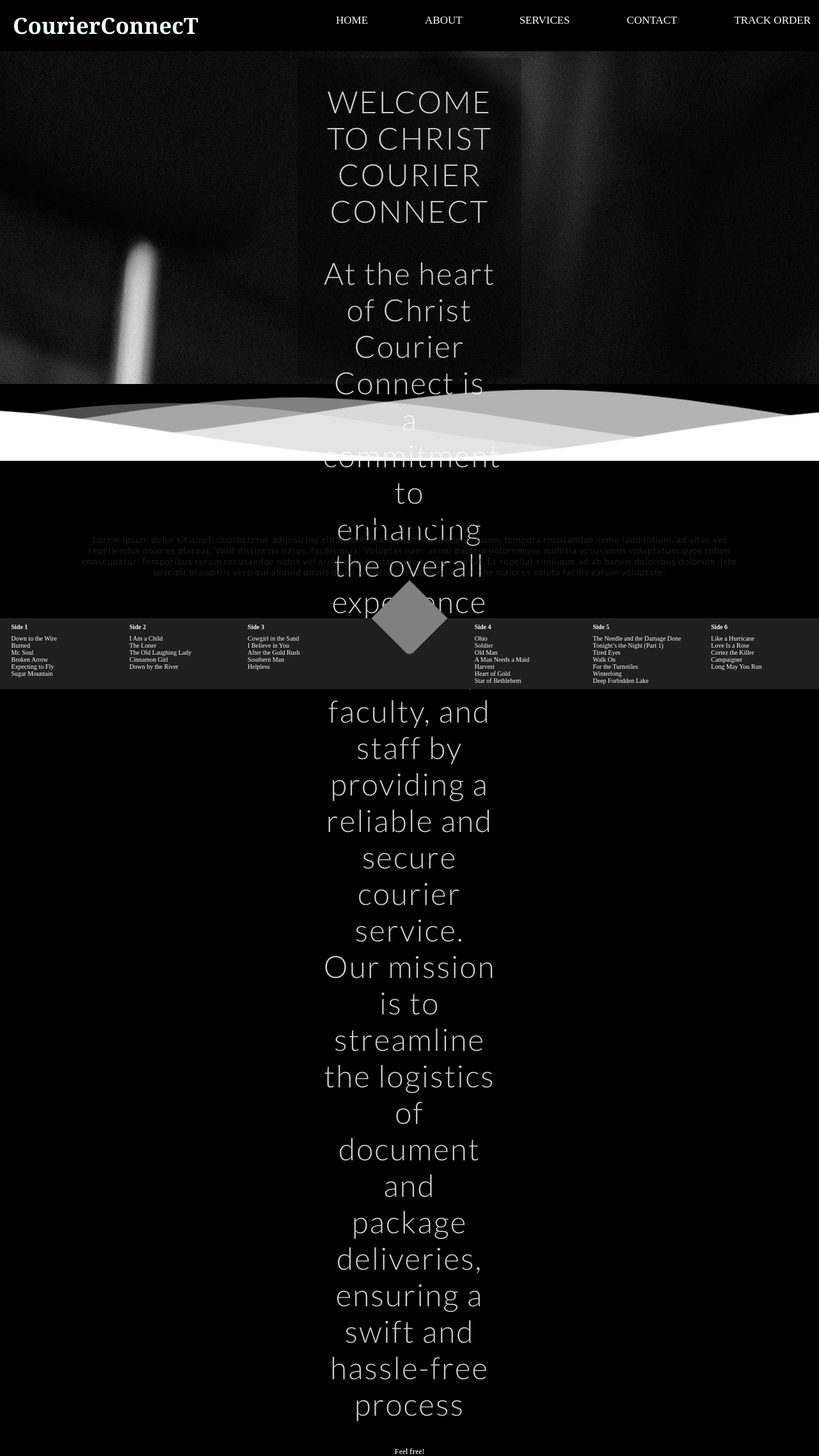
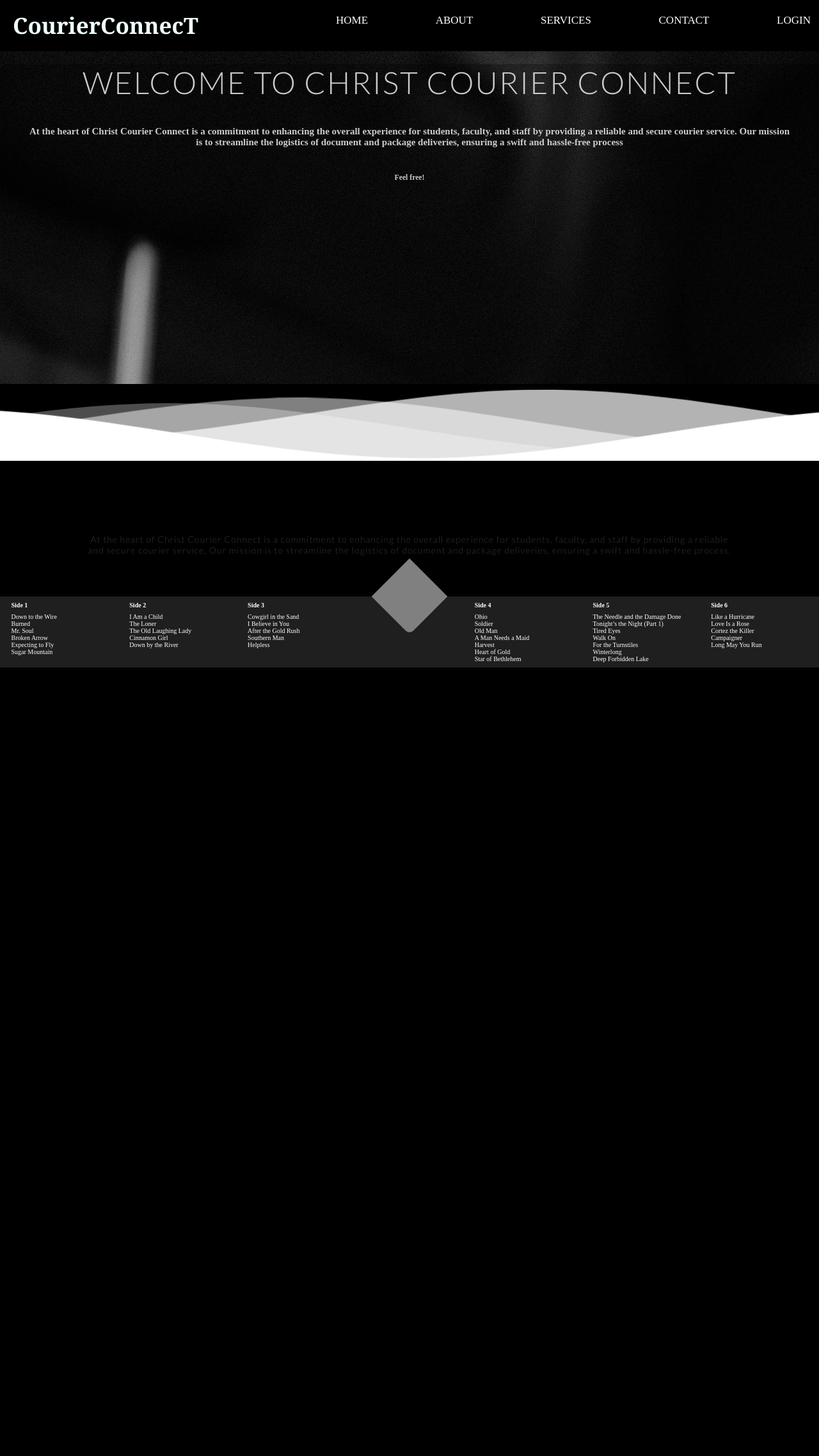
Before and after one commit to Debamala0609/CaC2, a Django app: page /about in a window 1280 px wide. Shown: the whole page at 64% size. After the commit the page ends 1043 px from the top, so only its background shows below. Run offline with Django 5.2, Linux system fonts and the light colour scheme.

Commit message:
adding content

```diff
--- a/Courier/static/styles.css
+++ b/Courier/static/styles.css
@@ -202,9 +202,7 @@ a.hover:hover {
 }
 
 .banner {
-  max-height:500;
 	height: 100%;
-	width: 350px;
 	background: rgb(0, 0, 0, 0.3);
 	border-radius: 10px 0 0 10px;
 	transition: .4s;
--- a/Courier/templates/base.html
+++ b/Courier/templates/base.html
@@ -16,7 +16,7 @@
             <a class= "hover" href="{% url 'about' %}">About</a>
             <a class= "hover" href="{% url 'service' %}">Services</a>
             <a class= "hover" href="{% url 'contact' %}">contact</a>
-            <a href="{% url 'reci' %}" class="dropbtn shake-effect">Track Order</a>
+            <a href="{% url 'reci' %}" class="dropbtn shake-effect">Login</a>
 
          </nav>
         </div>
--- a/Courier/templates/user/about.html
+++ b/Courier/templates/user/about.html
@@ -7,10 +7,10 @@
     <div class="inner-header flex">
    <!--log in-->
    <center>
-    <div class="container">
+
       <div class="banner">
         <h1>WELCOME TO CHRIST COURIER CONNECT</h1>
-        <h1>At the heart of Christ Courier Connect is a commitment to enhancing the overall experience for students, faculty, and staff by providing a reliable and secure courier service. Our mission is to streamline the logistics of document and package deliveries, ensuring a swift and hassle-free process</h1>
+        <h2>At the heart of Christ Courier Connect is a commitment to enhancing the overall experience for students, faculty, and staff by providing a reliable and secure courier service. Our mission is to streamline the logistics of document and package deliveries, ensuring a swift and hassle-free process</h2>
         <h3>Feel free!</h3>
       </div>
   </center>
@@ -37,8 +37,8 @@
   </div>
     <!-- About us-->
     <div class="about" id="about">
-        <h1 style="font-weight: bolder;">About us</h1>
-        <p>Lorem ipsum dolor sit amet, consectetur adipisicing elit. Laboriosam ipsam labore quos quam, tempora recusandae nemo laudantium, ad vitae vel repellendus dolores placeat. Velit distinctio natus, facilis quia! Voluptas nam, animi quidem doloremque mollitia accusamus voluptatum quos totam consequatur. Temporibus rerum recusandae nobis vel architecto beatae esse facilis repellat. Et repellat similique ad ab harum doloribus dolorum. Iste suscipit blanditiis vero qui aliquid omnis quasi, delectus vel adipisci et ratione maiores soluta facilis earum voluptate.</p>
+        <h1 style="font-weight: bolder;">Our Mission</h1>
+        <p>At the heart of Christ Courier Connect is a commitment to enhancing the overall experience for students, faculty, and staff by providing a reliable and secure courier service. Our mission is to streamline the logistics of document and package deliveries, ensuring a swift and hassle-free process.</p>
       </div>
       <footer>
         <section id="side1">
```
